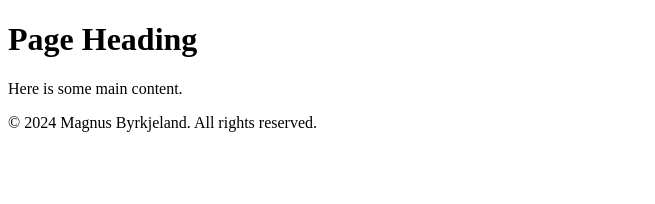
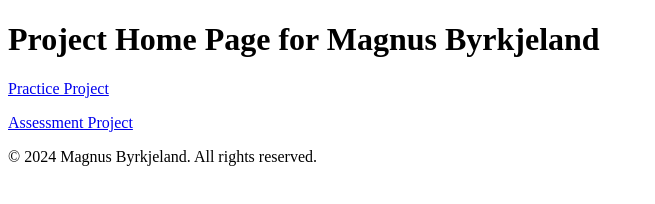
Before and after one commit to sleipner01/DECO7140, a plain HTML site: page index.html in a window 1280 px wide. Shown: the whole page, without its empty margins (0-655 px from the left). Drawn offline with Linux system fonts and the light colour scheme.

Commit message:
feat: page linking
adds linking between the tree main pages

```diff
--- a/index.html
+++ b/index.html
@@ -9,10 +9,11 @@
 
   <body>
     <header>
-      <h1>Page Heading</h1>
+      <h1>Project Home Page for Magnus Byrkjeland</h1>
     </header>
     <main>
-      <p>Here is some main content.</p>
+      <p><a href="practice/index.html">Practice Project</a></p>
+      <p><a href="assessment/index.html">Assessment Project</a></p>
     </main>
     <footer>
       <p>&copy; 2024 Magnus Byrkjeland. All rights reserved.</p>
```
Also changed, not shown: assessment/index.html (+2 -2 lines), practice/index.html (+2 -2 lines).
